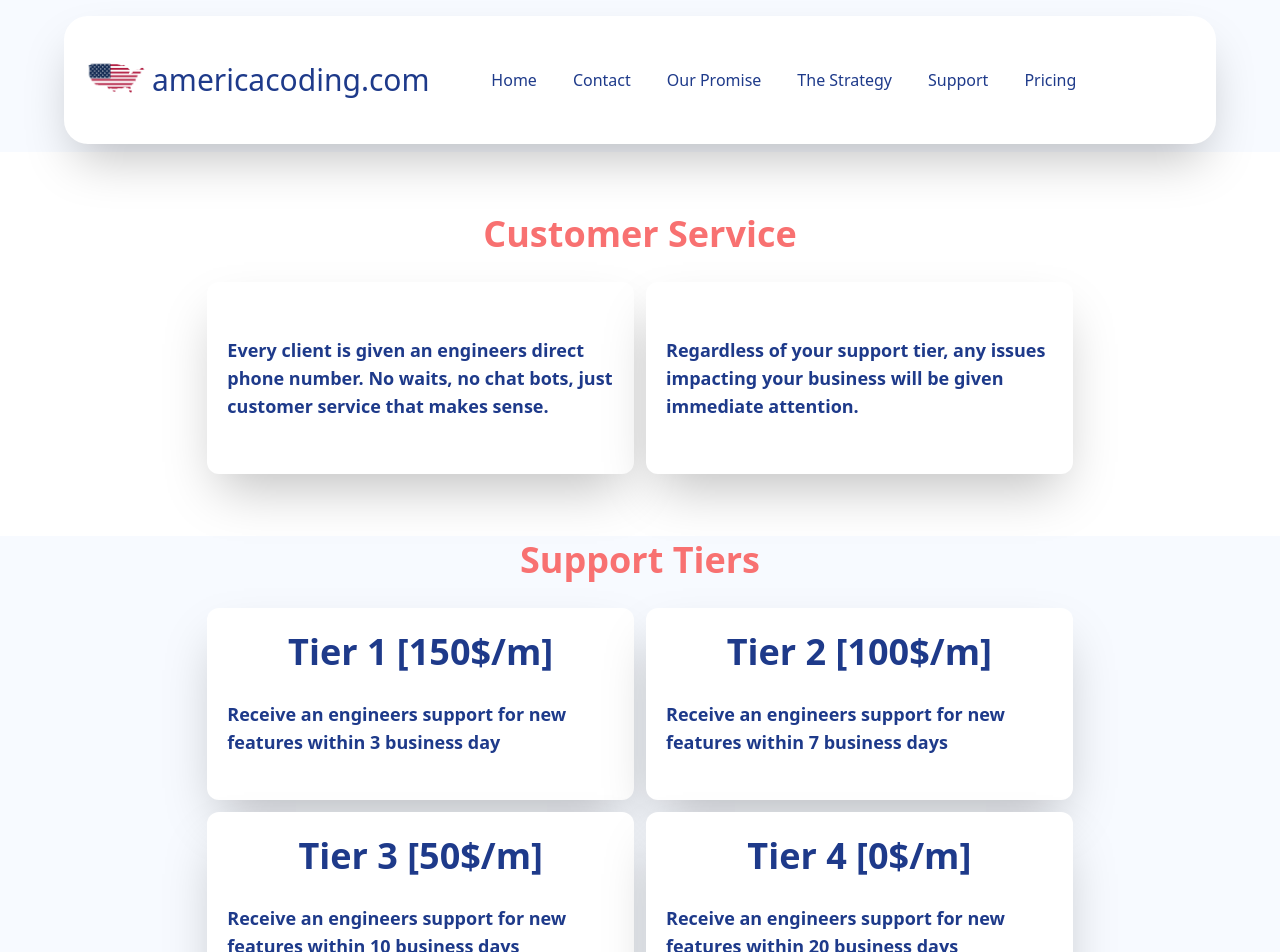
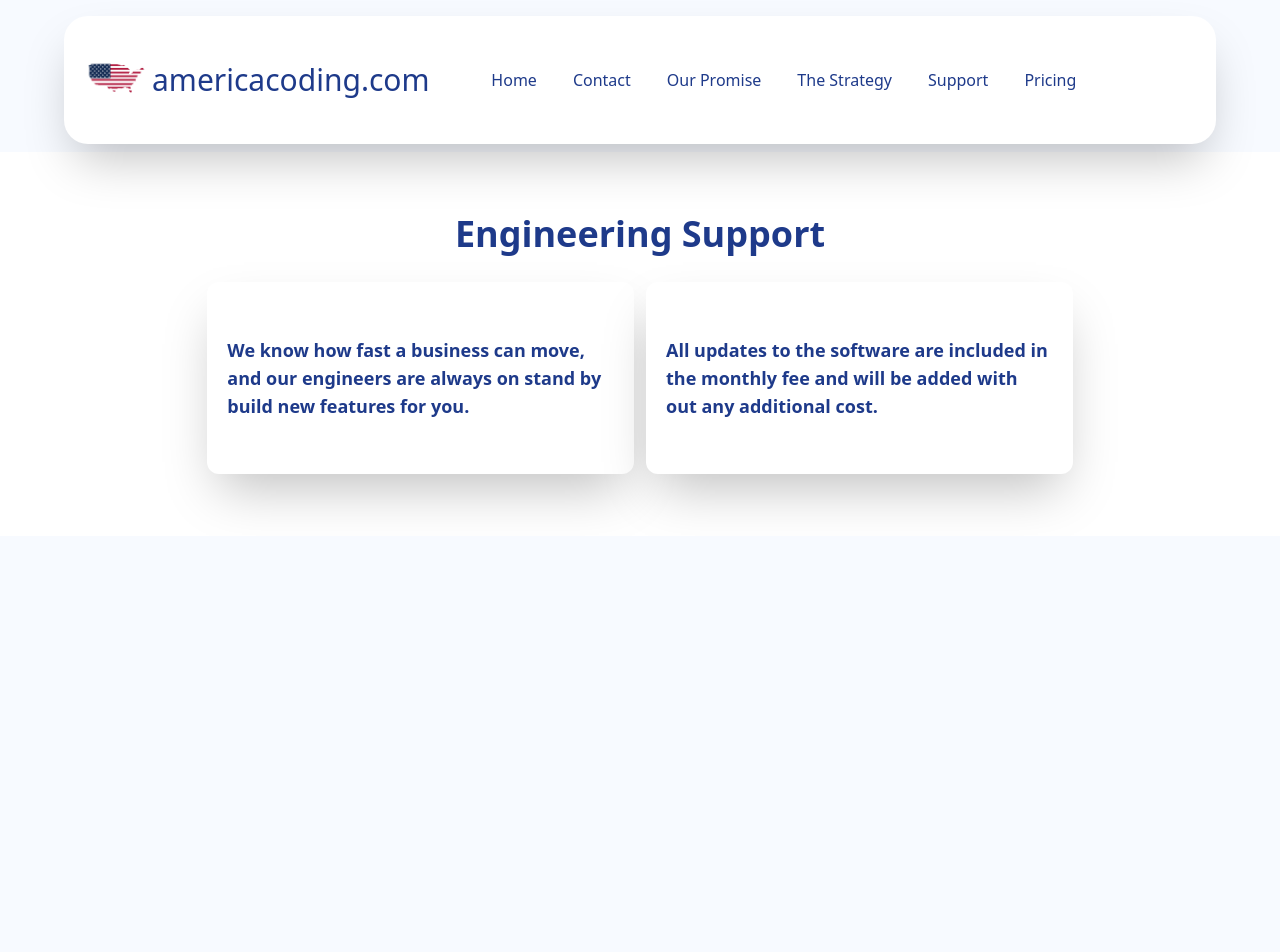
Before and after one commit to mmaniatis/mysite, a Next.js app: page /support in a window 1280 px wide. Shown: the top 952 px of the page. After the commit the page ends 800 px from the top, so only its background shows below. Built offline with nearby package versions, Linux system fonts and the light colour scheme.

Commit message:
fixing images.

```diff
--- a/app/page.tsx
+++ b/app/page.tsx
@@ -30,7 +30,7 @@ export default function Home() {
         <LandingPageRow
           moreInfoText='The Game Plan'
           moreInfoLink='/plan'
-          paragraphText='Focus on your business while we execute a plan tailored for your success'
+          paragraphText='Focus on your business while we execute a plan tailored for your success.'
           imageSrc='/whiteboard-roadmap.jpg'
           primaryImageLocation={false}
           offColored={true}
--- a/app/plan/page.tsx
+++ b/app/plan/page.tsx
@@ -17,7 +17,7 @@ const PlanPage: React.FC = () => {
             <div className={`flex justify-center items-center flex-col gap-2 min-h-96 w-full`}>
                 <p className='text-4xl text-blue-900'>Plan</p>
                 <div className="flex flex-row items-center justify-center gap-5">
-                    <Image src="/planning-development.jpg" alt="" width={400} height={400} />
+                    <Image src="/planning-development.jpg" alt="" width={400} height={400} className="rounded-lg"/>
 
                     <p className="w-1/2 text-lg">
                         Sit back and relax while we engineer a customized development and support plan
@@ -33,7 +33,7 @@ const PlanPage: React.FC = () => {
                         We would never start building anything without laying out the exact plan and getting
                         your approval!
                     </p>
-                    <Image src="/communicate-group.jpg" alt="" width={400} height={400} />
+                    <Image src="/communicate-group.jpg" alt="" width={400} height={400} className="rounded-lg"/>
 
                 </div>
             </div>
@@ -41,7 +41,7 @@ const PlanPage: React.FC = () => {
                 <p className='text-4xl text-blue-900'>Execute</p>
 
                 <div className="flex flex-row items-center justify-center gap-5">
-                    <Image src="/chalkboard-plan-horizontal.jpg" alt="" width={400} height={400} />
+                    <Image src="/chalkboard-plan-horizontal.jpg" alt="" width={400} height={400} className="rounded-lg" />
 
                     <p className="w-1/2 text-lg">
                         We promise the quickest go-to-market time while not sacrificng any quality.
@@ -59,7 +59,7 @@ const PlanPage: React.FC = () => {
                         You choose a support tier that you want. No AI, chat bots, or long wait times. Dial your engineer
                         directly.
                     </p>
-                    <Image src="/support-team.jpg" alt="" width={400} height={400} />
+                    <Image src="/support-team.jpg" alt="" width={400} height={400} className="rounded-lg"/>
 
                 </div>
             </div>
--- a/app/pricing/page.tsx
+++ b/app/pricing/page.tsx
@@ -4,7 +4,7 @@ const PricingPage = () => {
     return (
         <main className="flex flex-col font-sans  mt-1 font-black text-blue-900 text-sm md:text-xl">
             <div className={`flex justify-center items-center flex-col mt-1 gap-2 bg-[white] min-h-96 w-full`}>
-                <p className='text-4xl text-red-400 mt-3'>Pricing</p>
+                <p className='text-4xl text-blue-900 mt-3'>Pricing</p>
                 <div className="flex flex-row items-center justify-center gap-3 mt-5">
                     <p className="w-11/12"><span className="font-black text-green-600 text-4xl">0$</span> upfront costs. Pay as you need per month.
                     </p>
--- a/app/support/page.tsx
+++ b/app/support/page.tsx
@@ -4,26 +4,24 @@ const SupportPage = () => {
     return (
         <main className="flex flex-col font-sans  mt-1 font-black text-blue-900 text-sm md:text-xl">
             <div className={`flex justify-center items-center flex-col mt-1 gap-2 bg-[white] min-h-96 w-full`}>
-                <p className='text-4xl text-red-400'>Customer Service</p>
+                <p className='text-4xl text-blue-900'>Engineering Support</p>
                 <div className="flex flex-row items-center justify-center gap-3 mt-5">
 
-                    <TextBox text="Every client is given an engineers direct phone number.
-                        No waits, no chat bots, just customer service that makes sense." header="" />
+                    <TextBox text="We know how fast a business can move, and our engineers
+                     are always on stand by build new features for you. " header="" />
 
-                    <TextBox text="Regardless of your support tier, any issues impacting your business will be
-                        given immediate attention." header="" />
+                    <TextBox text="All updates to the software are included in the monthly fee and
+                     will be added with out any additional cost." header="" />
 
                 </div>
             </div>
-            <div className={`flex justify-center items-center flex-col mt-1 gap-2 min-h-96 w-full`}>
+            {/* <div className={`flex justify-center items-center flex-col mt-1 gap-2 min-h-96 w-full`}>
                 <p className='text-4xl text-red-400'>Support Tiers</p>
                 <div className="flex items-center justify-center gap-3 flex-wrap flex-row mt-5">
-                    <TextBox text="Receive an engineers support for new features within 3 business day" header="Tier 1 [150$/m]" />
-                    <TextBox text="Receive an engineers support for new features within 7 business days" header="Tier 2 [100$/m]" />
-                    <TextBox text="Receive an engineers support for new features within 10 business days" header="Tier 3 [50$/m]" />
-                    <TextBox text="Receive an engineers support for new features within 20 business days" header="Tier 4 [0$/m]" />
+                    <TextBox text="Receive an engineers support for new features within 5 business day" header="Tier 1 [50$/m]" />
+                    <TextBox text="Receive an engineers support for new features within 10 business days" header="Free" />
                 </div>
-            </div>
+            </div>             */}
         </main>
     )
 }
```
